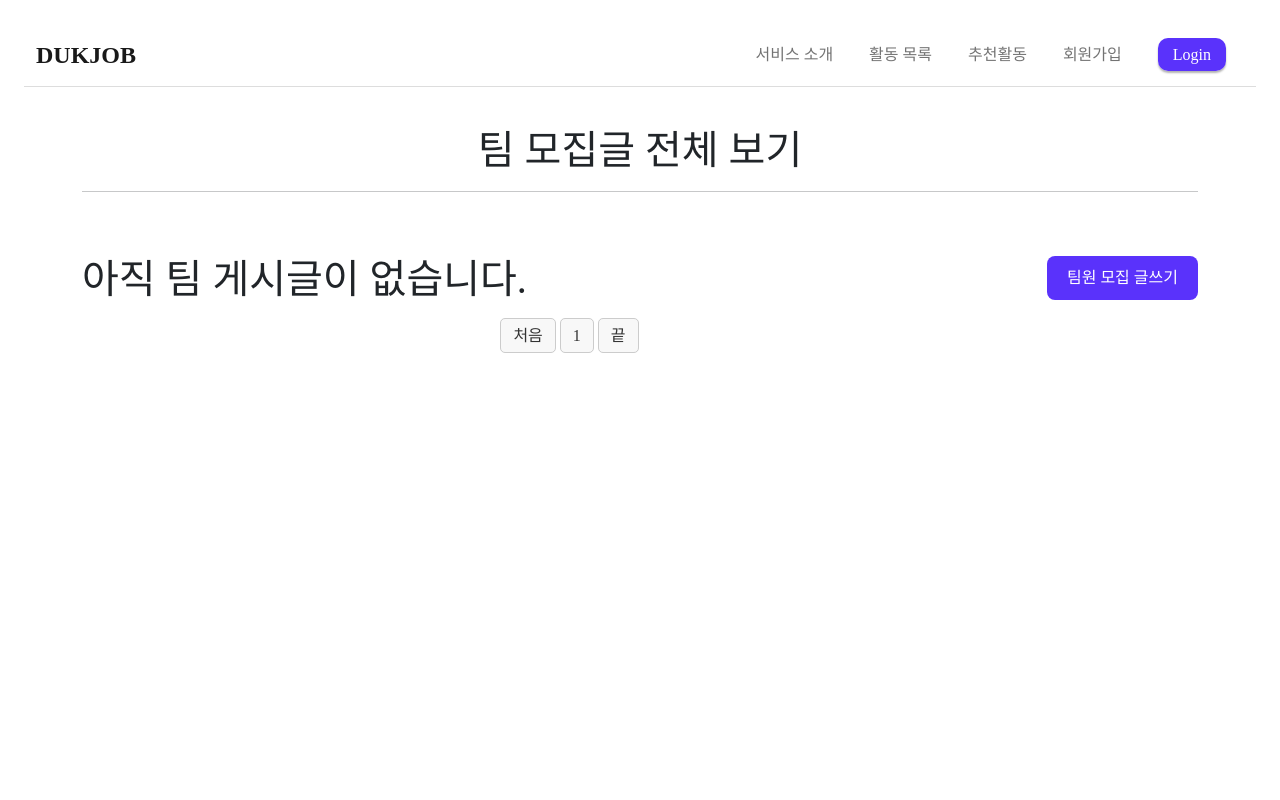
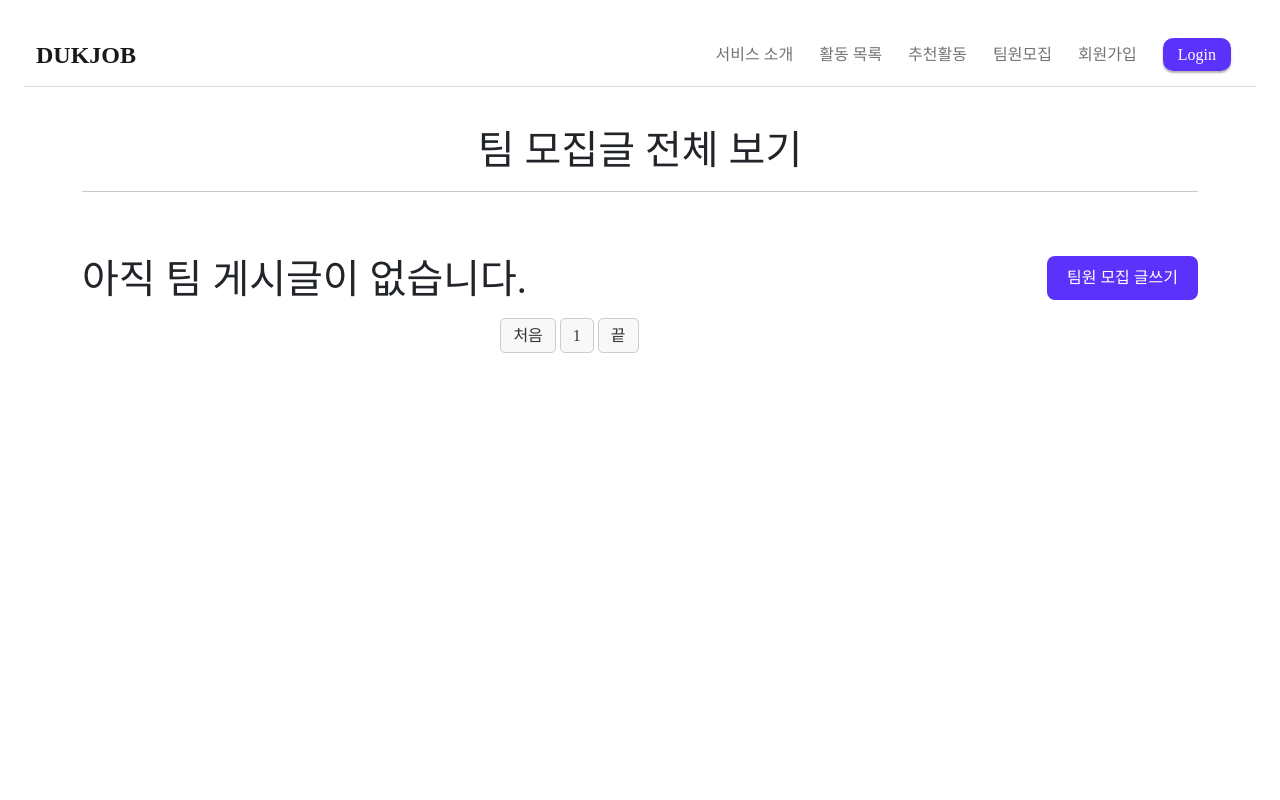
Before and after one commit to Yoonssu/django2023, a Django app: page /community/team/ in a window 1280 px wide. Run offline with Django 3.2, Linux system fonts and the light colour scheme; data that the repository does not hold is empty; some web fonts are replaced.

Commit message:
[MODIFY]스크롤없앰, 네비바 팀모집게시판 추가

```diff
--- a/community/templates/community/base.html
+++ b/community/templates/community/base.html
@@ -12,7 +12,19 @@
     <script src="https://cdn.jsdelivr.net/npm/bootstrap@5.0.2/dist/js/bootstrap.bundle.min.js"></script>
 
 </head>
+
+<style>
+    body{
+    -ms-overflow-style: none;
+    }
+
+    ::-webkit-scrollbar {
+    display: none;
+    }
+</style>
+
 <body>
+
 <!-- navbar.html 모듈 -->
     {% include 'community/navbar.html' %}
 
--- a/community/templates/community/navbar.html
+++ b/community/templates/community/navbar.html
@@ -41,7 +41,7 @@
         font-weight: 500;
         font-family: 'NanumSquareExtraBold';
         transition: color 0.3s;
-        margin: 0 10px;
+        margin: 0 5px;
     }
 
 
@@ -106,11 +106,14 @@
                 <div class="navbar-nav">
                     <a href="/about_we/" class="nav-item nav-link">서비스 소개</a>
                     <a href="/community/" class="nav-item nav-link">활동 목록</a>
+
                     {% if user.is_authenticated %}
                         <a href="{% url 'community:recommend' pk=user.pk %}" class="nav-item nav-link">추천활동</a>
                     {% else %}
                         <a href="{% url 'community:login' %}" class="nav-item nav-link">추천활동</a>
                     {% endif %}
+
+                    <a href="/community/team" class="nav-item nav-link">팀원모집</a>
 
 
                     {% if user.is_authenticated %}
--- a/community/templates/community/team_list.html
+++ b/community/templates/community/team_list.html
@@ -26,8 +26,8 @@
     {% for team in team_list %}
         {% with forloop.counter as number %}
             <tr>
-                <td>{{ number }}</td>
-                <td><a href="{% url 'community:team_detail' team.id %}">{{ team.title }}</a></td>
+                <td>{{ team.pk }}</td>
+                <td><a href="{% url 'community:team_detail' team.id %}">{{ team.post.title }}&nbsp | &nbsp{{ team.title }}</a></td>
                 <td>{{ team.time|date:"Y-m-d" }}</td>
             </tr>
             <tr>
```
Also changed, not shown: single_pages/templates/single_pages/base.html (+14 -2 lines).
